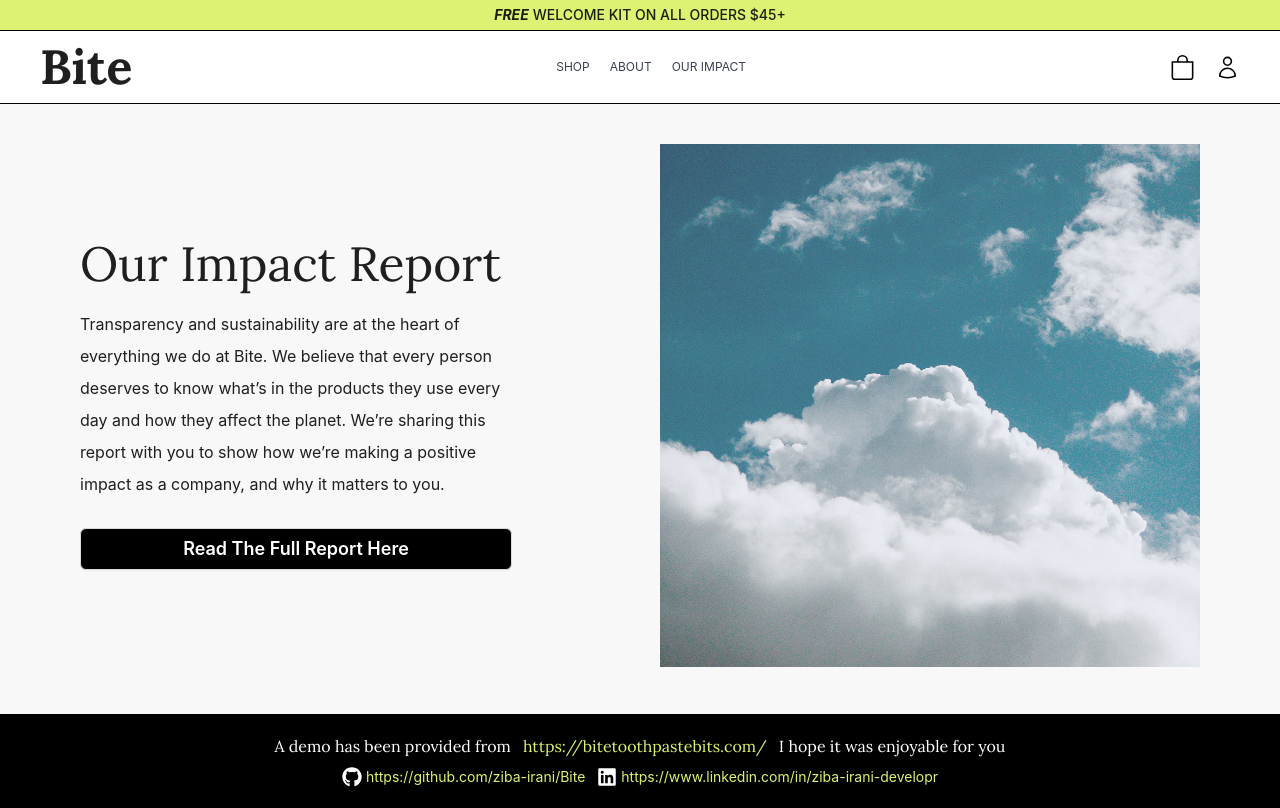
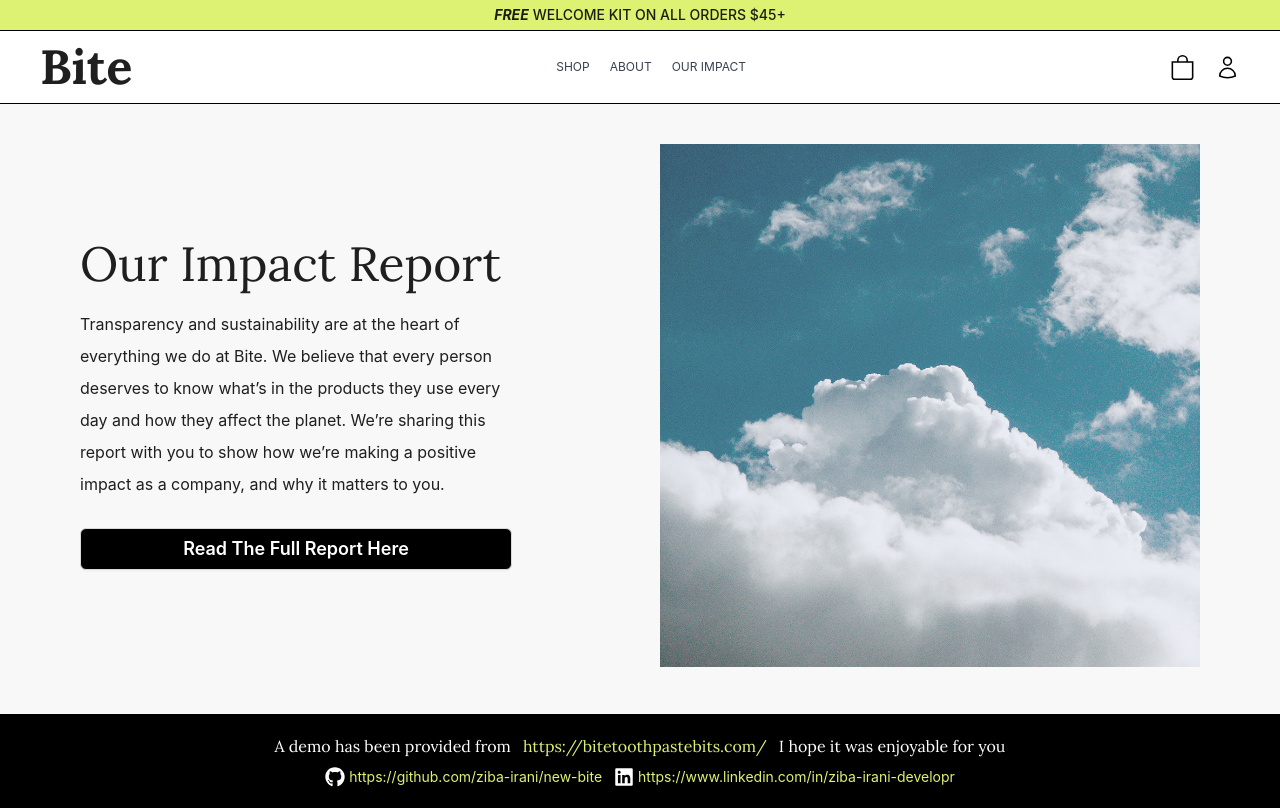
Before and after one commit to ziba-irani/new-bite, a React (Vite) app: page /impact in a window 1280 px wide. Built offline with nearby package versions, Linux system fonts and the light colour scheme.

Commit message:
Update footer.tsx

```diff
--- a/src/components/welcome/footer.tsx
+++ b/src/components/welcome/footer.tsx
@@ -12,8 +12,7 @@ export default function Footer() {
             href="https://bitetoothpastebits.com/"
             target="_blank"
             rel="noopener noreferrer"
-            style={{ color: '#ddf272' }}
-
+            style={{ color: "#ddf272" }}
           >
             https://bitetoothpastebits.com/
           </a>
@@ -25,12 +24,12 @@ export default function Footer() {
           <FaGithub size={20} className="text-white" />
           <Typography className="text-greenColor">
             <a
-              href="https://github.com/ziba-irani/Bite"
+              href="https://github.com/ziba-irani/new-bite"
               target="_blank"
               rel="noopener noreferrer"
-              style={{ color: '#ddf272' }}
+              style={{ color: "#ddf272" }}
             >
-              https://github.com/ziba-irani/Bite
+              https://github.com/ziba-irani/new-bite
             </a>
           </Typography>
         </div>
@@ -41,7 +40,7 @@ export default function Footer() {
               href="https://www.linkedin.com/in/ziba-irani-developr"
               target="_blank"
               rel="noopener noreferrer"
-              style={{ color: '#ddf272' }}
+              style={{ color: "#ddf272" }}
             >
               https://www.linkedin.com/in/ziba-irani-developr{" "}
             </a>
```
